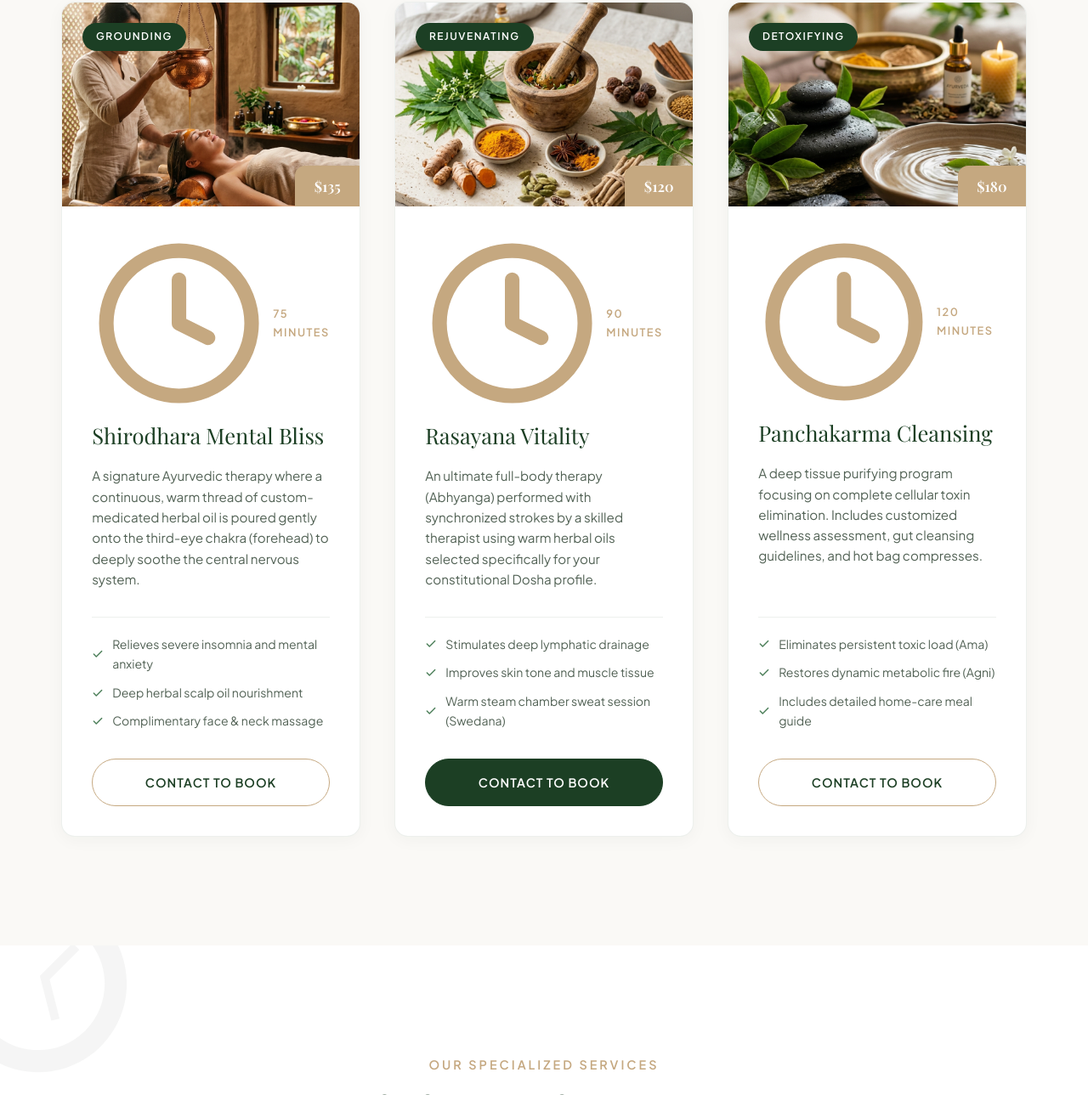
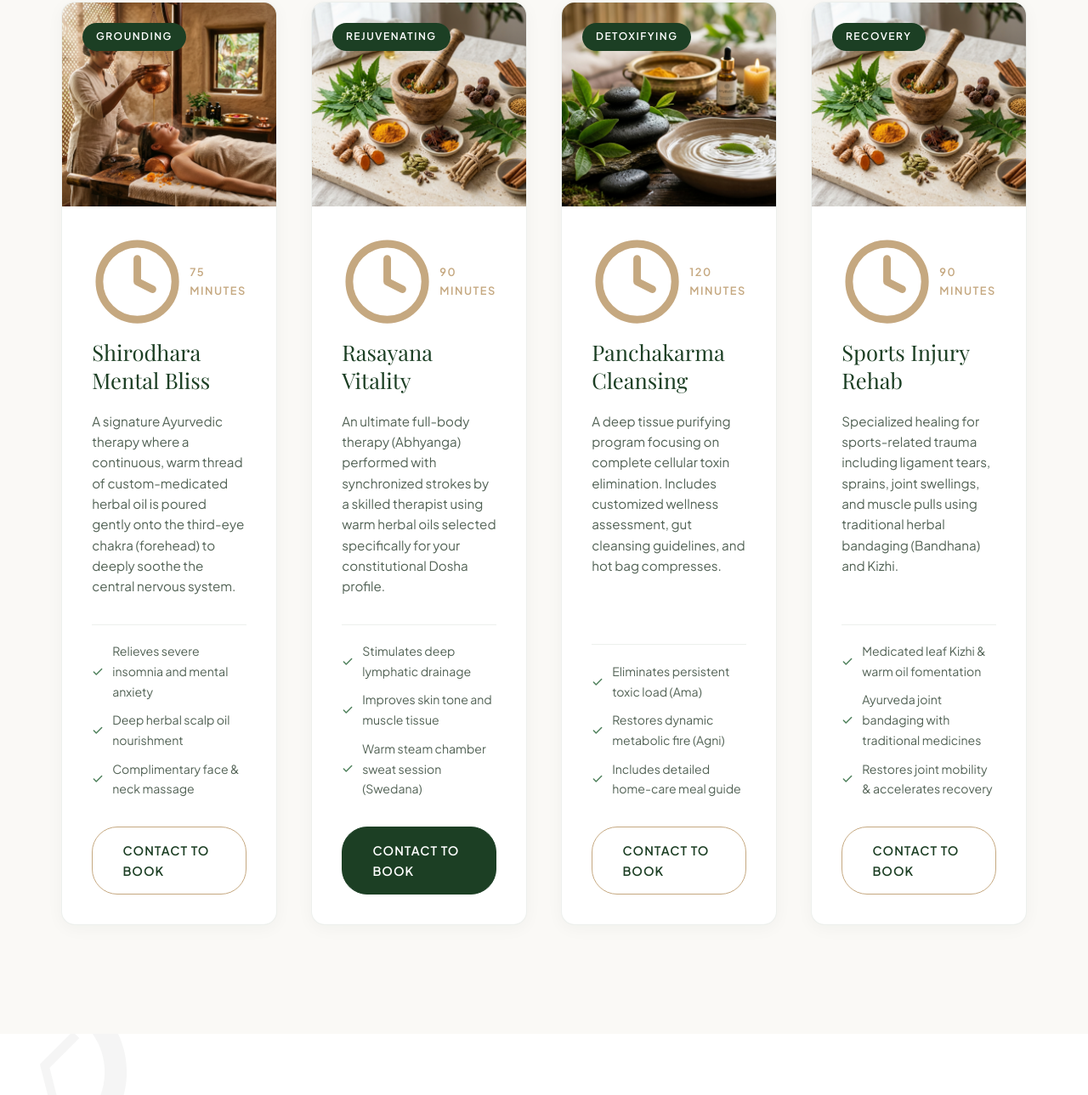
Before and after one commit to BK0005/Vasudeva-Ayurveda, a website: page index.html in a window 1280 px wide. Shown: the part 2146-3435 px from the top of the page at 85% size. Drawn offline with nearby package versions, Linux system fonts and the light colour scheme; a web font is replaced by a local one.

Commit message:
Add Sports Injury Rehab package and update therapies grid to 4 columns on desktop

```diff
--- a/assets/css/style.css
+++ b/assets/css/style.css
@@ -606,7 +606,7 @@ img {
 
 .packages-grid {
   display: grid;
-  grid-template-columns: repeat(3, 1fr);
+  grid-template-columns: repeat(4, 1fr);
   gap: 2.5rem;
 }
 
--- a/index.html
+++ b/index.html
@@ -159,7 +159,6 @@
         <div class="package-card reveal reveal-fade-up">
           <div class="package-image-wrapper">
             <span class="package-tag">Grounding</span>
-            <span class="package-price-badge">$135</span>
             <img src="assets/images/shirodhara.png" alt="Ayurvedic Shirodhara golden oil treatment">
           </div>
           <div class="package-card-body">
@@ -193,7 +192,6 @@
         <div class="package-card reveal reveal-fade-up delay-200">
           <div class="package-image-wrapper">
             <span class="package-tag">Rejuvenating</span>
-            <span class="package-price-badge">$120</span>
             <img src="assets/images/herbs.png" alt="Herbs and Abhyanga spa massage oils">
           </div>
           <div class="package-card-body">
@@ -227,7 +225,6 @@
         <div class="package-card reveal reveal-fade-up delay-400">
           <div class="package-image-wrapper">
             <span class="package-tag">Detoxifying</span>
-            <span class="package-price-badge">$180</span>
             <img src="assets/images/hero_bg.png" alt="Warm stones and calming clean detox background">
           </div>
           <div class="package-card-body">
@@ -249,6 +246,39 @@
               <li>
                 <svg viewBox="0 0 24 24" fill="none" stroke="currentColor" stroke-width="2.5" stroke-linecap="round" stroke-linejoin="round"><polyline points="20 6 9 17 4 12"></polyline></svg>
                 Includes detailed home-care meal guide
+              </li>
+            </ul>
+            <div class="package-card-footer">
+              <a href="#contact" class="btn btn-secondary">Contact to Book</a>
+            </div>
+          </div>
+        </div>
+
+        <!-- Package Card 4 -->
+        <div class="package-card reveal reveal-fade-up delay-600">
+          <div class="package-image-wrapper">
+            <span class="package-tag">Recovery</span>
+            <img src="assets/images/herbs.png" alt="Ayurvedic herbs and poultice for Kizhi therapy">
+          </div>
+          <div class="package-card-body">
+            <span class="package-duration">
+              <svg viewBox="0 0 24 24" fill="none" stroke="currentColor" stroke-width="2" stroke-linecap="round" stroke-linejoin="round"><circle cx="12" cy="12" r="10"></circle><polyline points="12 6 12 12 16 14"></polyline></svg>
+              90 Minutes
+            </span>
+            <h3 class="package-title">Sports Injury Rehab</h3>
+            <p class="package-description">Specialized healing for sports-related trauma including ligament tears, sprains, joint swellings, and muscle pulls using traditional herbal bandaging (Bandhana) and Kizhi.</p>
+            <ul class="package-features">
+              <li>
+                <svg viewBox="0 0 24 24" fill="none" stroke="currentColor" stroke-width="2.5" stroke-linecap="round" stroke-linejoin="round"><polyline points="20 6 9 17 4 12"></polyline></svg>
+                Medicated leaf Kizhi & warm oil fomentation
+              </li>
+              <li>
+                <svg viewBox="0 0 24 24" fill="none" stroke="currentColor" stroke-width="2.5" stroke-linecap="round" stroke-linejoin="round"><polyline points="20 6 9 17 4 12"></polyline></svg>
+                Ayurveda joint bandaging with traditional medicines
+              </li>
+              <li>
+                <svg viewBox="0 0 24 24" fill="none" stroke="currentColor" stroke-width="2.5" stroke-linecap="round" stroke-linejoin="round"><polyline points="20 6 9 17 4 12"></polyline></svg>
+                Restores joint mobility & accelerates recovery
               </li>
             </ul>
             <div class="package-card-footer">
```
